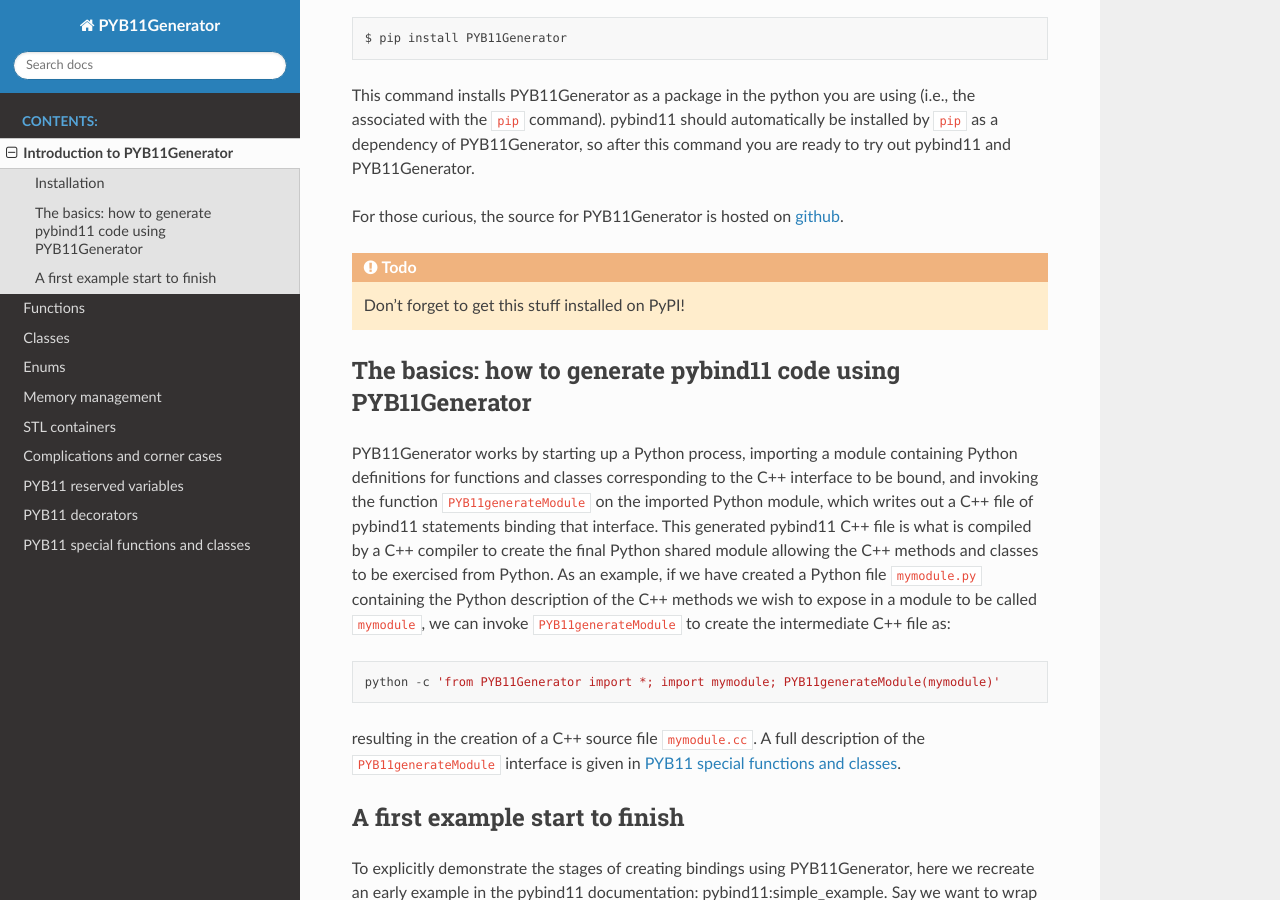
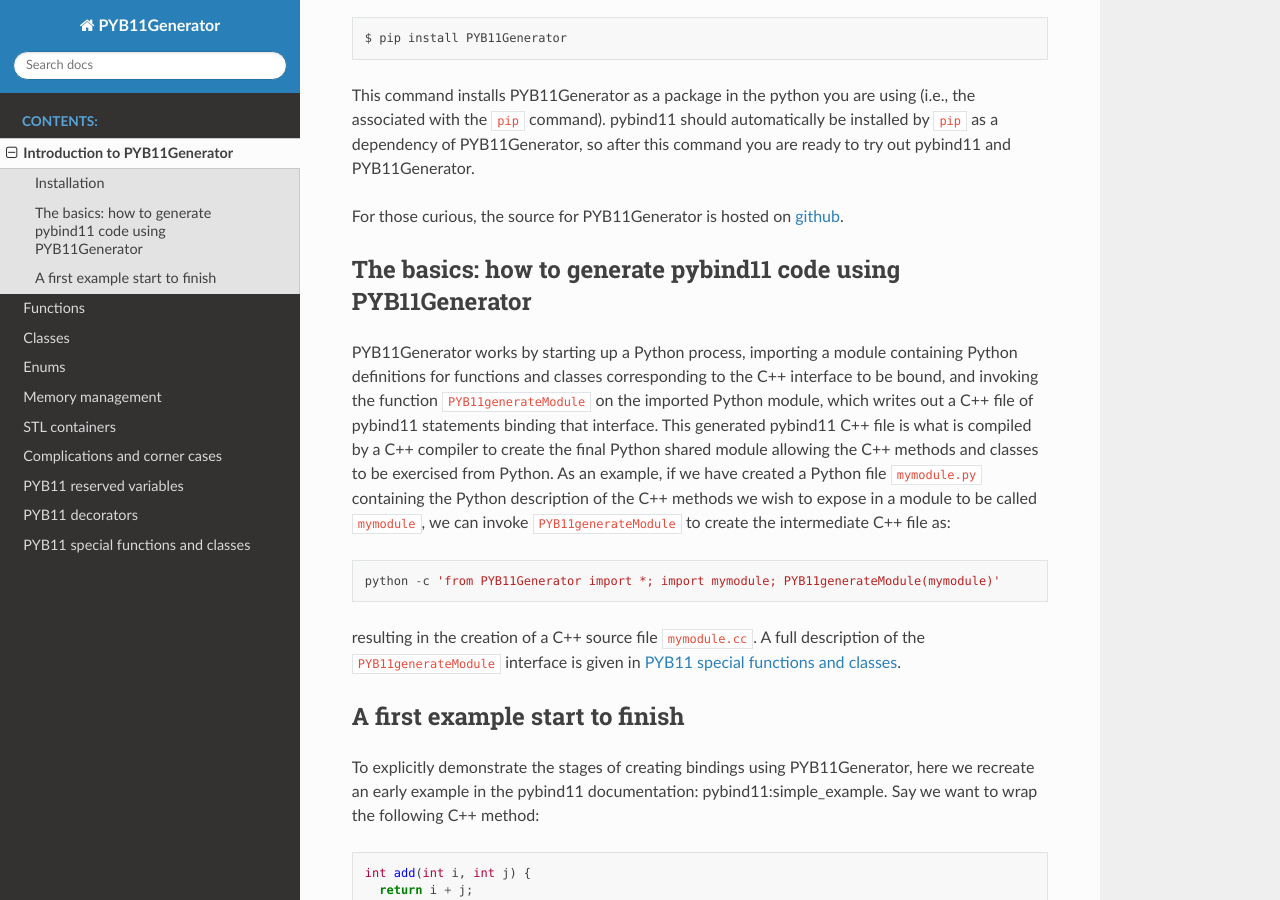
Before and after one commit to LLNL/PYB11Generator, a Sphinx documentation site: the page built from docs/intro.rst, in a window 1280 px wide and 900 px high, scrolled down 842 px. Built offline with Sphinx 7.4.7 and the Read the Docs theme 2.0.0, drawn with Linux system fonts in a browser that asks for light colours.

Commit message:
Updating docs with release out now.

```diff
--- a/docs/index.rst
+++ b/docs/index.rst
@@ -8,7 +8,9 @@
 
 PYB11Generator is a python based code generator that creates `pybind11 <https://github.com/pybind/pybind11>`_ code for binding C++ libraries as extensions in Python. PYB11Generator parses input that is very close to writing the desired interface in native python, turning this into the corresponding pybind11 C++ code.
 
-Note, since PYB11Generator blindly generates C++ pybind11 code, it is essential to understand the pybind11 package itself as well!  In other words, be sure to read and understand the `pybind11 documentation <https://pybind11.readthedocs.io/en/stable/>`_ before trying to go too far with PYB11Generator.  The purpose of PYB11Generator is to reduce the burden of writing and maintaining redundant code when working with pybind11 (such as the trampoline classes required by :ref:`pybind11:overriding_virtuals`), and provide a natural syntax for those already familiar with writing interfaces in Python.  However, since the generated pybind11 code produced by PYB11Generator is what is actually compiled by a C++ compiler to create the corresponding python package, any errors reported by the compiler will refer to this generated code, and require understanding pybind11 itself to properly interpret.
+.. Note::
+
+Since PYB11Generator blindly generates C++ pybind11 code, it is essential to understand the pybind11 package itself as well!  In other words, be sure to read and understand the `pybind11 documentation <https://pybind11.readthedocs.io/en/stable/>`_ before trying to go too far with PYB11Generator.  The purpose of PYB11Generator is to reduce the burden of writing and maintaining redundant code when working with pybind11 (such as the trampoline classes required by :ref:`pybind11:overriding_virtuals`), and provide a natural syntax for those already familiar with writing interfaces in Python.  However, since the generated pybind11 code produced by PYB11Generator is what is actually compiled by a C++ compiler to create the corresponding python package, any errors reported by the compiler will refer to this generated code, and require understanding pybind11 itself to properly interpret.
 
 An important caveat about Python versions
 -----------------------------------------
--- a/docs/intro.rst
+++ b/docs/intro.rst
@@ -31,10 +31,6 @@
 This command installs PYB11Generator as a package in the python you are using (i.e., the associated with the ``pip`` command).  pybind11 should automatically be installed by ``pip`` as a dependency of PYB11Generator, so after this command you are ready to try out pybind11 and PYB11Generator.
 
 For those curious, the source for PYB11Generator is hosted on `github <https://github.com/jmikeowen/pyb11generator>`_.
-
-.. todo::
-
-   Don't forget to get this stuff installed on PyPI!
 
 .. _the-basics:
 
```
